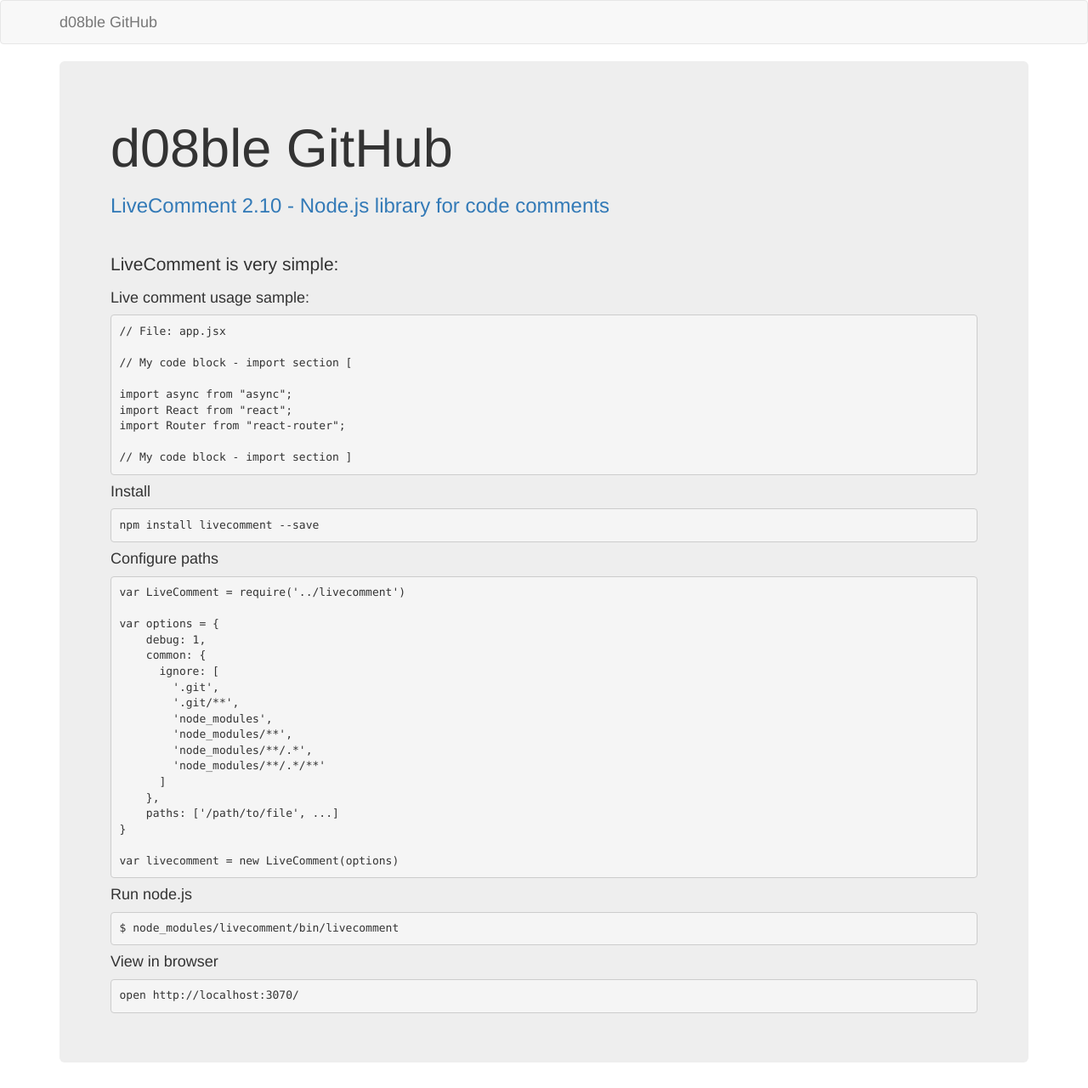
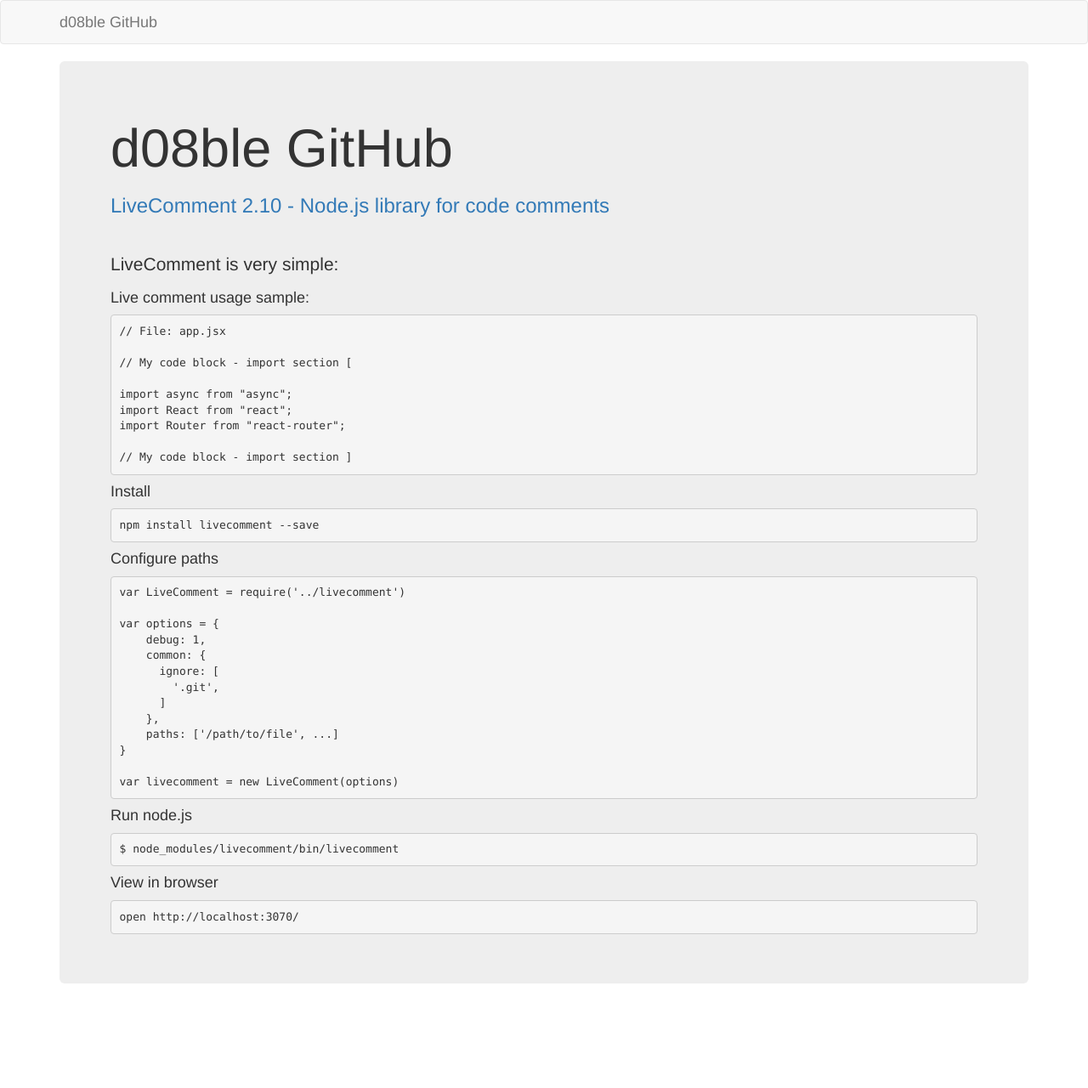
Before and after one commit to d08ble/d08ble.github.io, a Jekyll site: the page built from index.md, in a window 1280 px wide. Shown: the whole page at 85% size. Built offline with Jekyll 4.4.1, drawn with Linux system fonts in a browser that asks for light colours; after the commit the page ends 1187 px from its top, so only the background shows below that.

Commit message:
Edit from JekyllCMS

```diff
--- a/index.md
+++ b/index.md
@@ -36,11 +36,6 @@ var options = {
     common: {
       ignore: [
         '.git',
-        '.git/**',
-        'node_modules',
-        'node_modules/**',
-        'node_modules/**/.*',
-        'node_modules/**/.*/**'
       ]
     },
     paths: ['/path/to/file', ...]
```
